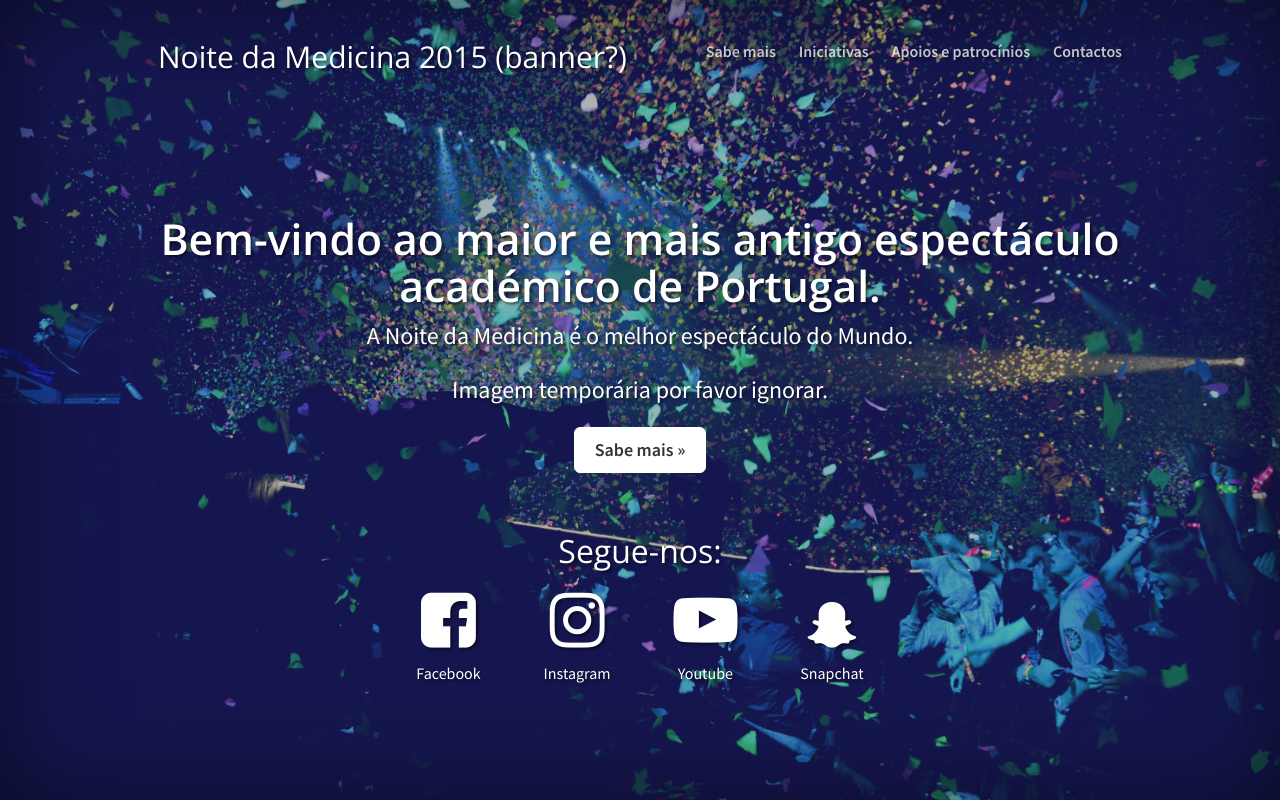
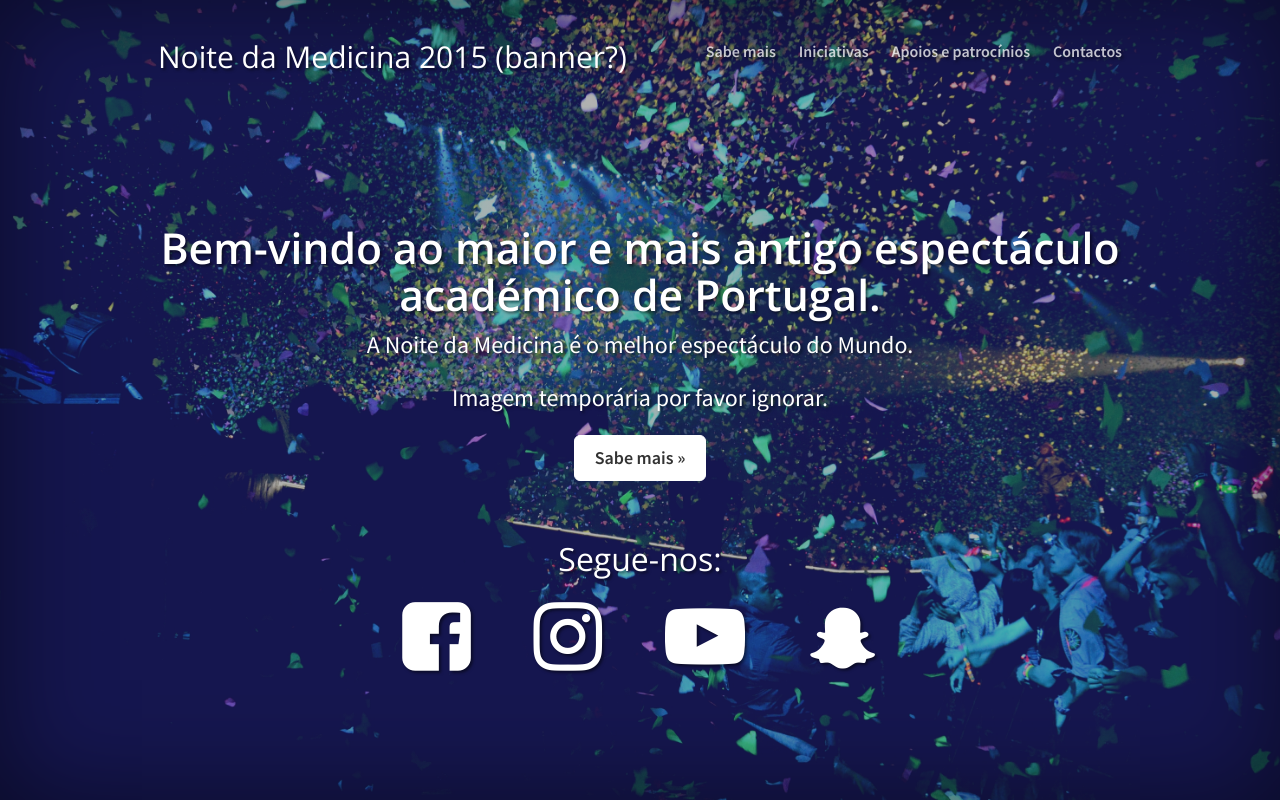
Before and after one commit to abtsousa/noitedamedicina, a PHP site: page / in a window 1280 px wide. Run offline with PHP 8.4, Linux system fonts and the light colour scheme; some libraries are stand-ins or nearby versions; some web fonts are replaced.

Commit message:
Transparency stuff

```diff
--- a/css/index.css
+++ b/css/index.css
@@ -19,12 +19,14 @@ html, body {background-color: #333; background:linear-gradient(rgba(0,0,0,0.3),r
 
 /*CSS próprio */
 .cover {padding-top:100px;} /*Temp*/
-.redes .container {margin-left:auto;margin-right: auto;margin-top:40px;}
-.redes ul {padding-left:0; padding-top:10px;}
-.redes li {display:inline-block;padding:0 30px;}
 
 .cover h1, .masthead-brand, .redes h3 {font-family:"Open Sans",sans-serif;}
 .cover h1 {font-size:32pt;font-weight:600;}
 .cover p {font-size:18pt;}
 .redes h3 {font-size:24pt;}
+.redes .container {margin-left:auto;margin-right: auto;margin-top:40px;}
+.redes ul {padding-left:0px; padding-top:10px;}
+.redes li {display:inline-block; padding: 0px 30px;}
+.redes li a:hover {color:rgba(255,255,255,.75);}
 .redes p {font-size:12pt;}
+.btn:hover {background-color:rgba(255,255,255,.75);}
--- a/index.html
+++ b/index.html
@@ -71,10 +71,10 @@
                         <div class="container">
                             <h3>Segue-nos:</h3>
                             <ul>
-                                <li><a href=#><p><i class="fa fa-facebook-square fa-4x"></i></p><p>Facebook</p></a></li>
-                                <li><a href=#><p><i class="fa fa-instagram fa-4x"></i></p><p>Instagram</p></a></li>
-                                <li><a href=#><p><i class="fa fa-youtube-play fa-4x"></i></p><p>Youtube</p></a></li>
-                                <li><a href=#><p><i class="fa fa-snapchat fa-3x"></i></p><p>Snapchat</p></a></li>
+                                <li id=facebook><a href=#><p><i class="fa fa-facebook-square fa-5x"></i></p><p style=display:none>Facebook</p></a></li>
+                                <li id=instagram><a href=#><p><i class="fa fa-instagram fa-5x"></i></p><p style=display:none>Instagram</p></a></li>
+                                <li id=youtube><a href=#><p><i class="fa fa-youtube-play fa-5x"></i></p><p style=display:none>Youtube</p></a></li>
+                                <li id=snapchat><a href=#><p><i class="fa fa-snapchat fa-4x"></i></p><p style=display:none>Snapchat</p></a></li>
                              </ul>
                             </div>
                         </div>
```
